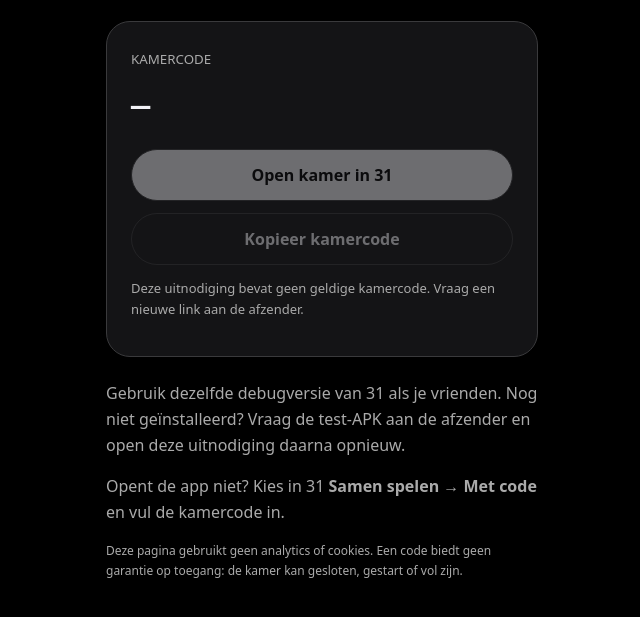
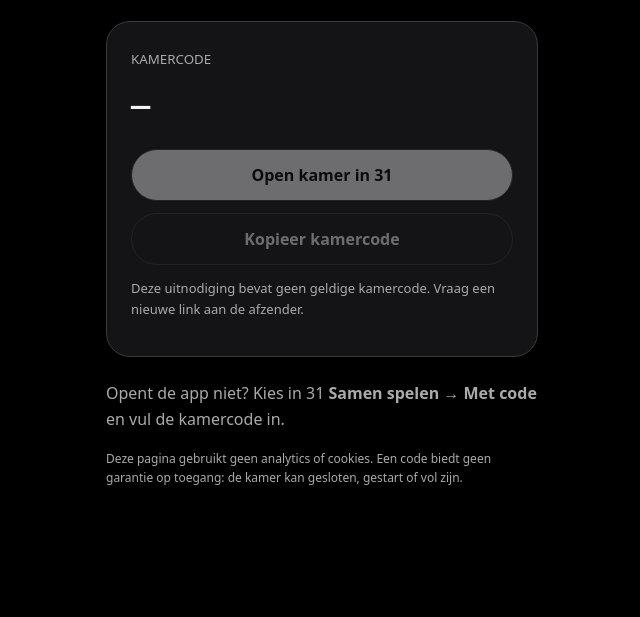
Before and after one commit to Sevit023/vergers-studio-privacy, a plain HTML site: page join/index.html in a window 1280 px wide. Shown: the part 221-838 px from the top of the page, without its empty margins (318-958 px from the left). After the commit the page ends 800 px from the top, so only its background shows below. Drawn offline with Linux system fonts and the light colour scheme.

Commit message:
docs: remove debug APK notice from invitation page

```diff
--- a/join/index.html
+++ b/join/index.html
@@ -26,7 +26,6 @@
     <button id="copy" disabled>Kopieer kamercode</button>
     <p id="status" role="status"></p>
   </section>
-  <p>Gebruik dezelfde debugversie van 31 als je vrienden. Nog niet geïnstalleerd? Vraag de test-APK aan de afzender en open deze uitnodiging daarna opnieuw.</p>
   <p>Opent de app niet? Kies in 31 <strong>Samen spelen → Met code</strong> en vul de kamercode in.</p>
   <footer>Deze pagina gebruikt geen analytics of cookies. Een code biedt geen garantie op toegang: de kamer kan gesloten, gestart of vol zijn.</footer>
 </main></body>
```
